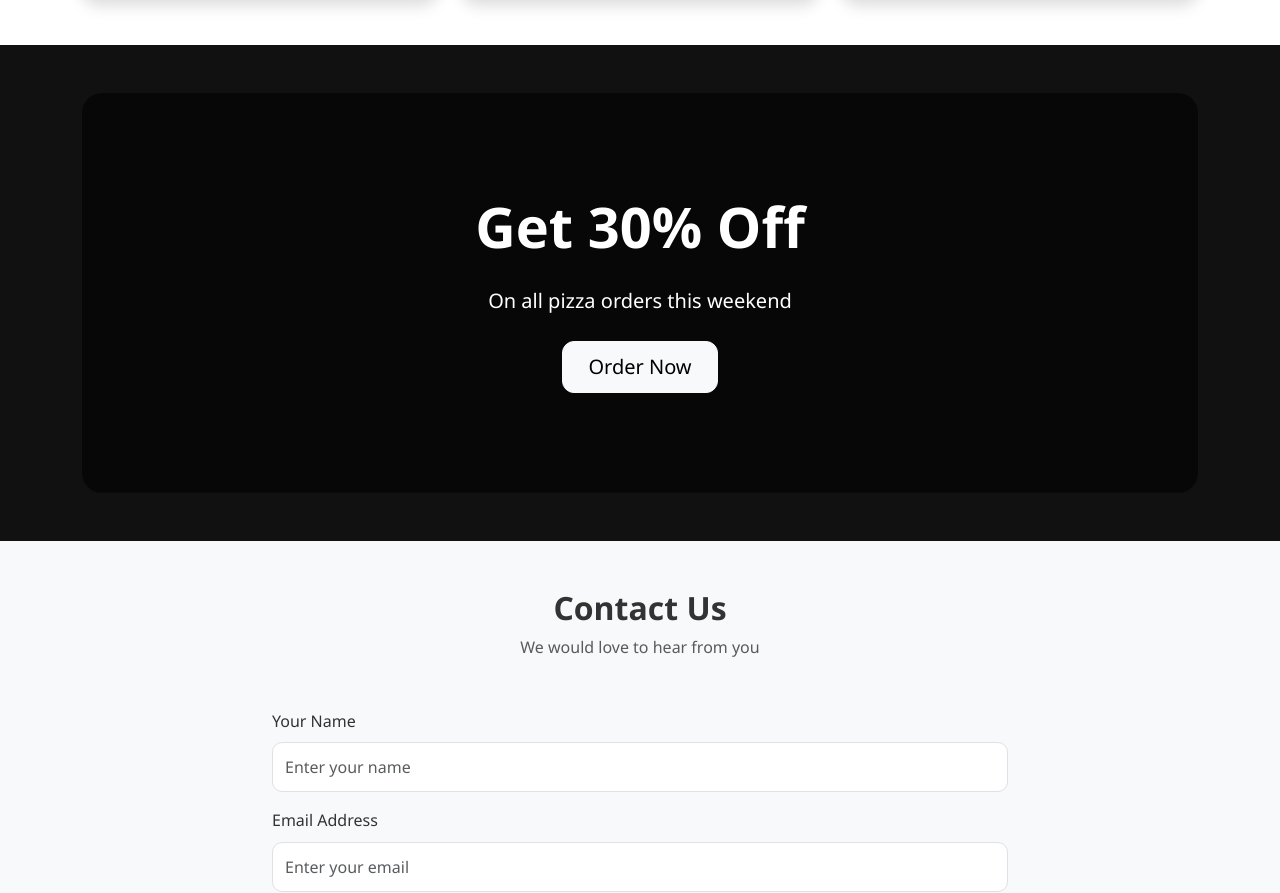
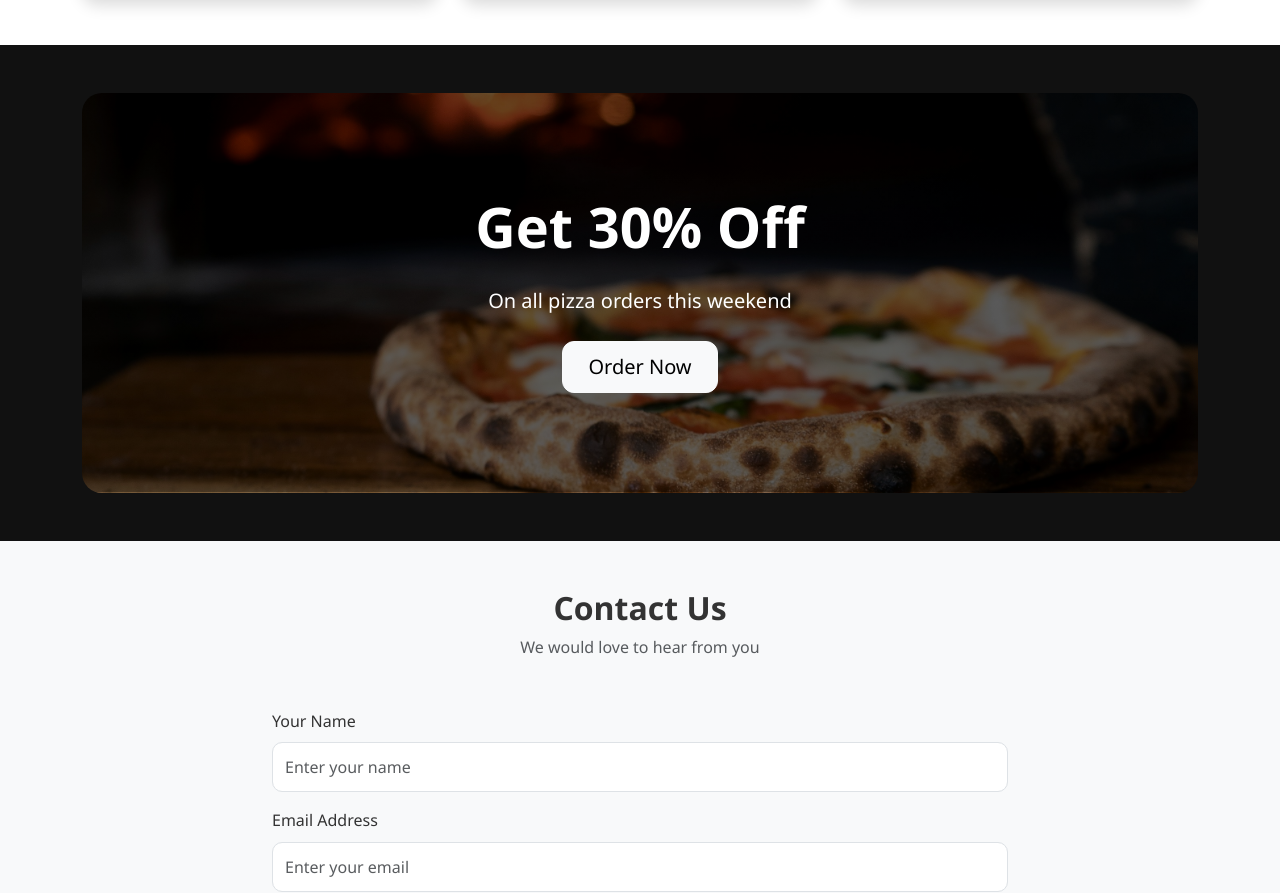
Before and after one commit to michaelsamy210/pizza-website, a plain HTML site: page index.html in a window 1280 px wide. Shown: the part 1833-2726 px from the top of the page. Drawn offline with nearby package versions, Linux system fonts and the light colour scheme.

Commit message:
update offer background path in css

```diff
--- a/css/style.css
+++ b/css/style.css
@@ -143,12 +143,11 @@ section {
 }
 
 .offer-box {
-    /* دمج طبقة معتمة شفافة فوق الصورة لضمان وضوح وقرائية النص الأبيض */
     background-image: linear-gradient(
         rgba(0,0,0,0.6),
         rgba(0,0,0,0.6)
     ),
-    url("./images/offer.jpg"); /* مسار نسبي بنقطة واحدة ليتوافق مع سيرفر جيت هاب */
+    url("../images/offer.jpg"); /* جرب تعديل المسار بنقطتين عشان يخرج من فولدر الـ css ويروح لفولدر الـ images */
 
     background-size: cover;
     background-position: center;
```
